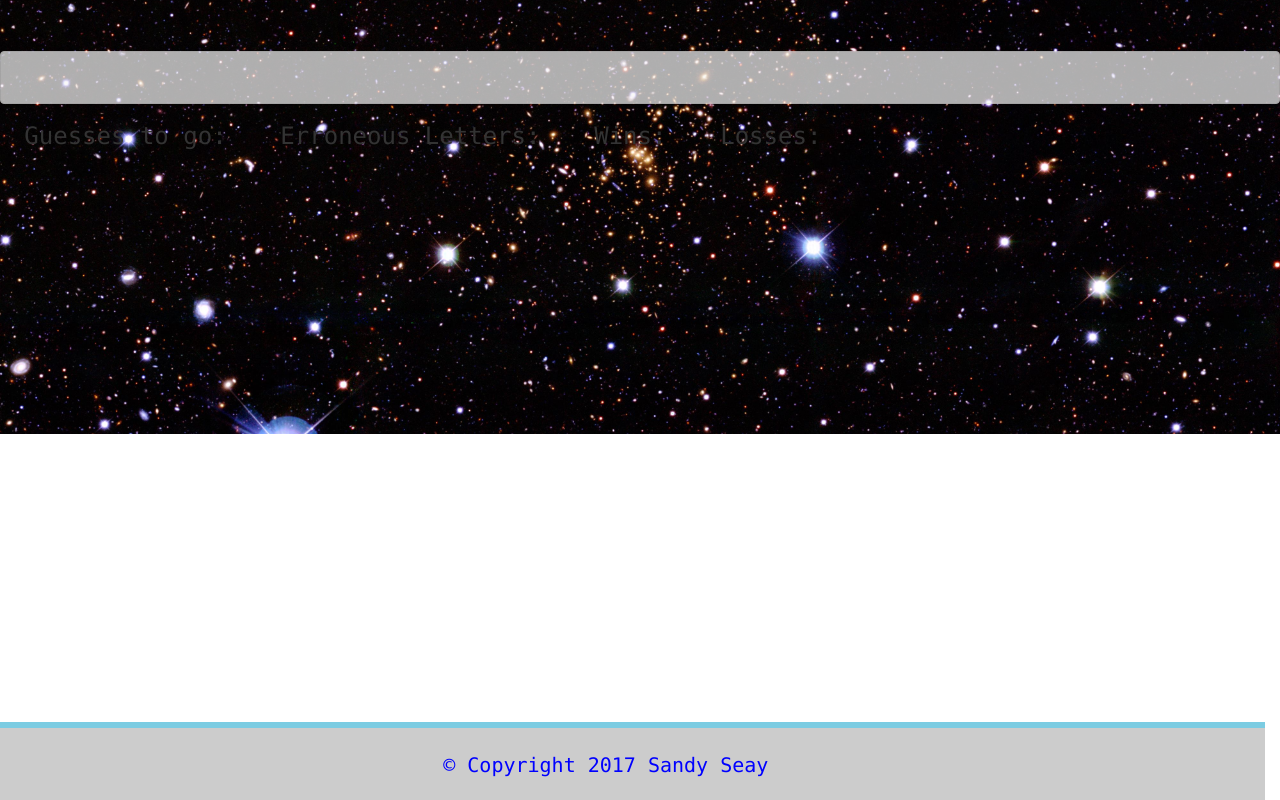
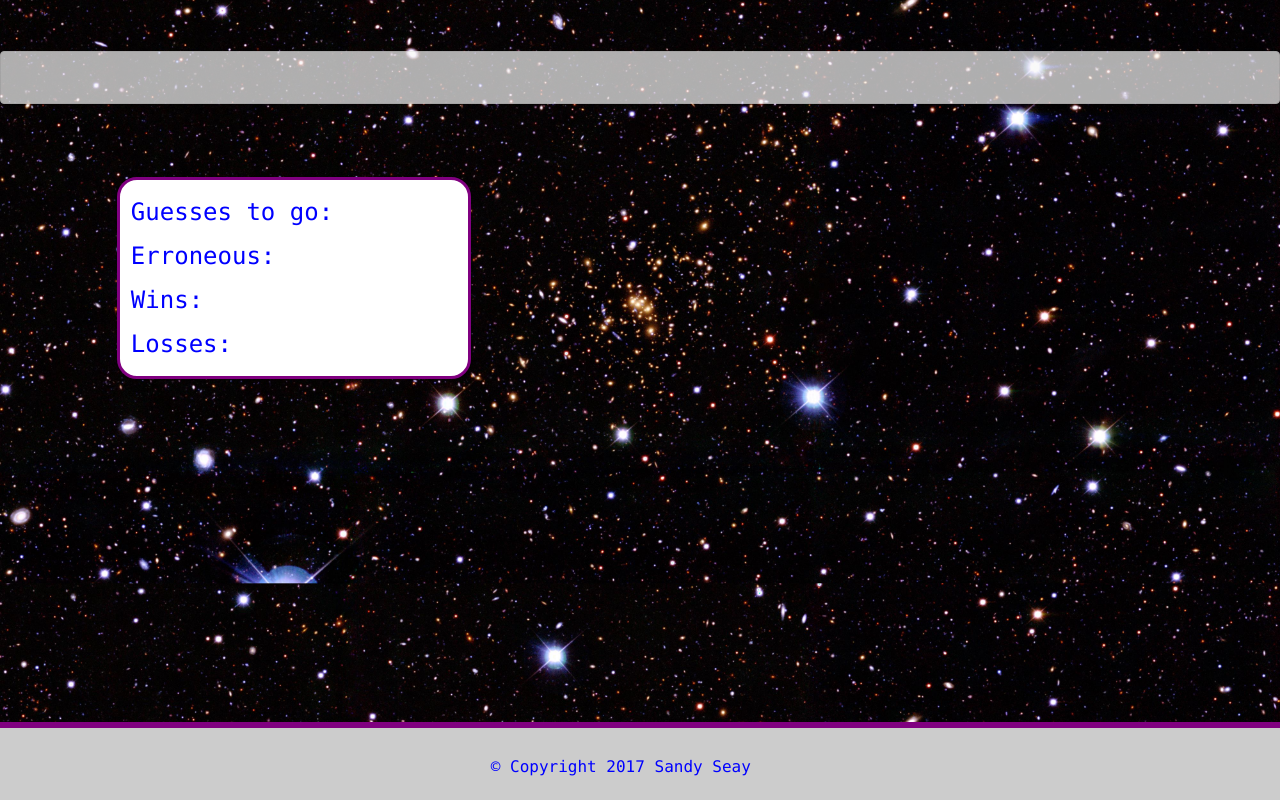
Before and after one commit to seayport/Hangman-Game, a PHP site: page /hangman.html in a window 1280 px wide; the page is wider, and only the part inside the window is pictured. Run offline with PHP 8.4, Linux system fonts and the light colour scheme.

Commit message:
completing layout for spaceWord

```diff
--- a/assets/css/style.css
+++ b/assets/css/style.css
@@ -1,27 +1,27 @@
-.container-fluid{
+.container-fluid {
 
 	margin: 2%;
 }
 
-.container{
+.container {
 	margin-right: 1%;
     margin-left: 8%;
     padding: none;
-    width:80%;
+    width:100%;
 }
 
-.col-md-8, #spaceWord{
+.col-md-8, #spaceWord {
 	padding-top: 10%;
     text-align: center;
     letter-spacing: 1px;
     font-size: 55px;
 }
 
-#winnerLoser{
+#winnerLoser {
 	font-size: 35px;
 }
 
-footer{
+footer {
     position: absolute;
     bottom: 0;
     width: 100%;
@@ -31,16 +31,16 @@
     font-family: "Lucida Console", Courier, monospace;
     padding-top: 24px;
     padding-bottom: 24px;
-    border-top: 6px solid #7bcce2;
+    border-top: 6px solid purple;
     text-decoration: none;
-    font-size: 20px;
+    font-size: 16px;
     margin-top: 7%;
 
 }
 
 a {color:white;}
 
-button, .btn{
+button, .btn {
 margin-right:3%;
 opacity:1.0;
 font-family: "Lucida Console", Courier, monospace;
@@ -48,17 +48,16 @@
 font-size: 28px;
 }
 
-.panel{
+.outcomes {
 	font-family: "Lucida Console", Courier, monospace;
-	color:white;
-	background-color: #916837;
-    border-color: white;
+	color:blue;
+	background-color: #fff;
+    border-color: purple;
     border-style: solid;
     border-width: 3px;
-    border-radius: 25px;
+    border-radius: 20px;
     width:100%;
     margin-top: 15%;
-
 
 }
 
@@ -67,7 +66,7 @@
 	opacity: 0.8;
 
 }
-.navbar-default{
+.navbar-default {
     opacity: 0.7;
 
 }
@@ -77,12 +76,12 @@
 	font-size: 24px;
 }
 
-.head{
+.head {
 	width: 100%;
 	margin-left: 17%;
 }
 
-.mysteryWord {
+.spaceWord {
 
 	float: left;
     width: 70%;
@@ -97,12 +96,12 @@
 	font-family: "Lucida Console", Courier, monospace;
 }
 
-span, #mysterWord{
+span, #spaceWord {
     color: white;
     font-size: 24px;
 }
 
-p{
+p {
 	margin-left: 3%;
     display: inline;
 	font-family: "Lucida Console", Courier, monospace;
@@ -110,7 +109,7 @@
 }
 
 
-.status {
+.sidebar {
 
 	float:left;
 	width:30%;
@@ -134,7 +133,7 @@
 
 	background-image: url("../images/stars-planets.jpg");
 	background-size: 100%;
-	background-position: center;
-	background-repeat: no-repeat;
+	background-position: bottom;
+	background-repeat: repeat;
 	margin-top: 4%
 }
--- a/assets/javascript/hangman.js
+++ b/assets/javascript/hangman.js
@@ -4,7 +4,10 @@
  "jupiter",
  "venus",
  "uranus",
- "sun"
+ "sun",
+ "cosmic rays",
+ "galaxies",
+ "big bang"
 ]
 
 var chosenWord = "";
--- a/hangman.html
+++ b/hangman.html
@@ -4,23 +4,61 @@
   <meta charset="UTF-8">
    <meta name="viewport" content="width=device-width, initial-scale=1">
     <title>Outer Space Hangman</title>
+
    <link href="https://maxcdn.bootstrapcdn.com/bootstrap/3.3.7/css/bootstrap.min.css" rel="stylesheet" integrity="sha384-BVYiiSIFeK1dGmJRAkycuHAHRg32OmUcww7on3RYdg4Va+PmSTsz/K68vbdEjh4u" crossorigin="anonymous">
+
     <link rel="stylesheet" type="text/css" href="assets/css/reset.css">
     <link rel="stylesheet" type="text/css" href="assets/css/style.css">
+
     <script src="assets/javascript/hangman.js"></script>
  </head>
 <body>
  <audio autoplay="" loop="" id="audioPlayer"><source src="assets/music/Intro.mp3" type="audio/mp3"></audio>
   <!-- Overall Bootstrap Grid -->
-  <nav class= "navbar navbar-default">
+  <nav class="navbar navbar-default">
    <div class="container-fluid header">
+    <div class="navbar-header">
+    </div>
+   </div>
   </nav>
+
+  <div class="container">
     <div class="row">
+      <div class="col-md-3 sidebar">
+        <div class="outcomes">
+         <br>
+         <br>
 	       <p>Guesses to go: <span id="guesses-togo"></span></p>
-	<p>Erroneous Letters: <span id="erroneous-letters"></span></p>
+         <br>
+         <br>
+         <br>
+	       <p>Erroneous: <span id="erroneous-letters"></span></p>
+         <br>
+         <br>
+         <br>
 	       <p>Wins: <span id="win-counter"></span></p>
+         <br>
+         <br>
+         <br>
 	       <p>Losses: <span id="loss-counter"></span></p>
+         <br>
+         <br>
+         <br>
 	       <h3 id="word-blank"></h3>
+        </div>
+      </div>
+    </div>
+  </div>
+	<div class="col-md-7 spaceWord">
+   <span id="spaceWord"></span>
+    <br>
+    <br>
+    <br>
+    <p>
+    <span id="winnerLoser"></span>
+    </p>
+  </div>
+
   <footer>
  	 <div class="footer"
  	  <p>&copy; Copyright 2017 Sandy Seay</p>
```
Lines whose indentation alone changed are shown as unchanged.
